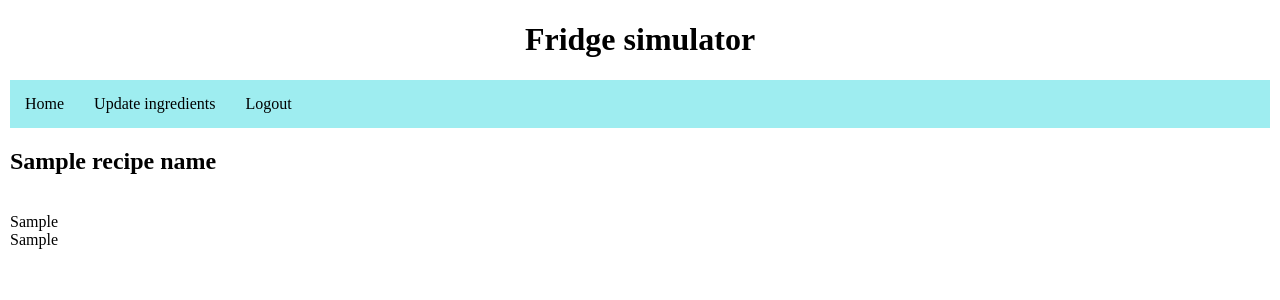
After one commit to alannesanni/fridge_simulator, a Flask app: template templates/recipe.html in a window 1280 px wide. The commit adds this page. Shown: the top 300 px of the page. Run offline with Flask 3, Linux system fonts and the light colour scheme; the template is opened without the code that fills it: most values are stand-ins (such as "Sample title", 1, 10 or a date in 2020).

Commit message:
Add link to recipe and recipe page

```diff
--- a/routes.py
+++ b/routes.py
@@ -69,7 +69,7 @@ def send():
 @app.route("/home")
 def home():
     username = session["username"]
-    selected_ing = db_methods.get_selected_ingredients(username)
+    selected_ing = db_methods.get_selected_ingredients(username, "name")
     ing_names_fridge = selected_ing[0]
     ing_names_pantry = selected_ing[1]
 
@@ -78,3 +78,7 @@ def home():
         return render_template("home.html", ing_names_fridge=ing_names_fridge, ing_names_pantry=ing_names_pantry, recipes=recipes)
 
     return render_template("home.html", ing_names_fridge=ing_names_fridge, ing_names_pantry=ing_names_pantry, recipes=["No recipes"])
+@app.route("/recipe/<recipe_name>")
+def recipe(recipe_name):
+    recipe=db_methods.get_recipe(recipe_name)
+    return render_template("recipe.html", recipe_name=recipe[0], recipe_ingredients=recipe[1], recipe_instructions=recipe[2])
--- a/templates/home.html
+++ b/templates/home.html
@@ -28,7 +28,7 @@ You can make these recipes with your ingredients:
 <ul>
 
     {% for i in recipes %}
-    <li> {{ i }}
+    <li><a href="/recipe/{{i}}">{{i}}</a></li>
     {% endfor %}
     </ul>
 
--- a/templates/layout.html
+++ b/templates/layout.html
@@ -5,7 +5,7 @@
         <meta http-equiv="X-UA-Compatible" content="IE=edge">
         <meta name="viewport" content="width=device-width, initial-scale=1.0">
         <title>Fridge simulator</title>
-        <link rel="stylesheet" href="static/style.css">
+        <link rel="stylesheet" href="../static/style.css">
     </head>
     <body>
 
--- /dev/null
+++ b/templates/recipe.html
@@ -0,0 +1,14 @@
+{% extends "layout.html" %}
+{% block navbar %}
+                <li><a href="/home">Home</a></li>
+                <li><a href="/update">Update ingredients</a></li>
+                <li><a href="/logout">Logout</a></li>
+                {% endblock %}
+
+{% block content %}
+<h2>{{recipe_name}}</h2>
+<br>
+{{recipe_ingredients}}
+<br>
+{{recipe_instructions}}
+{% endblock %}
```
Also changed, not shown: db_methods.py (+16 -1 lines).
